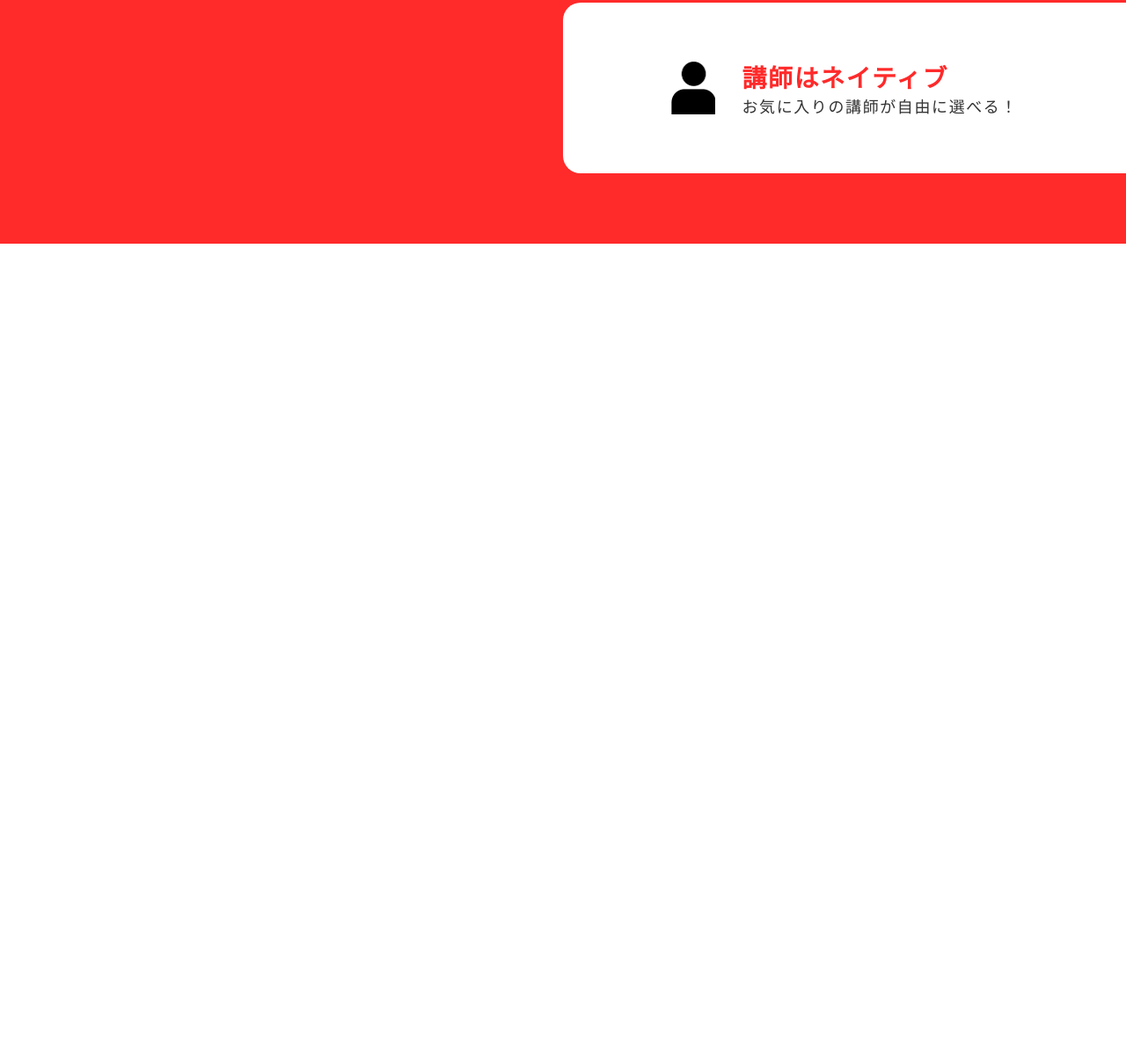
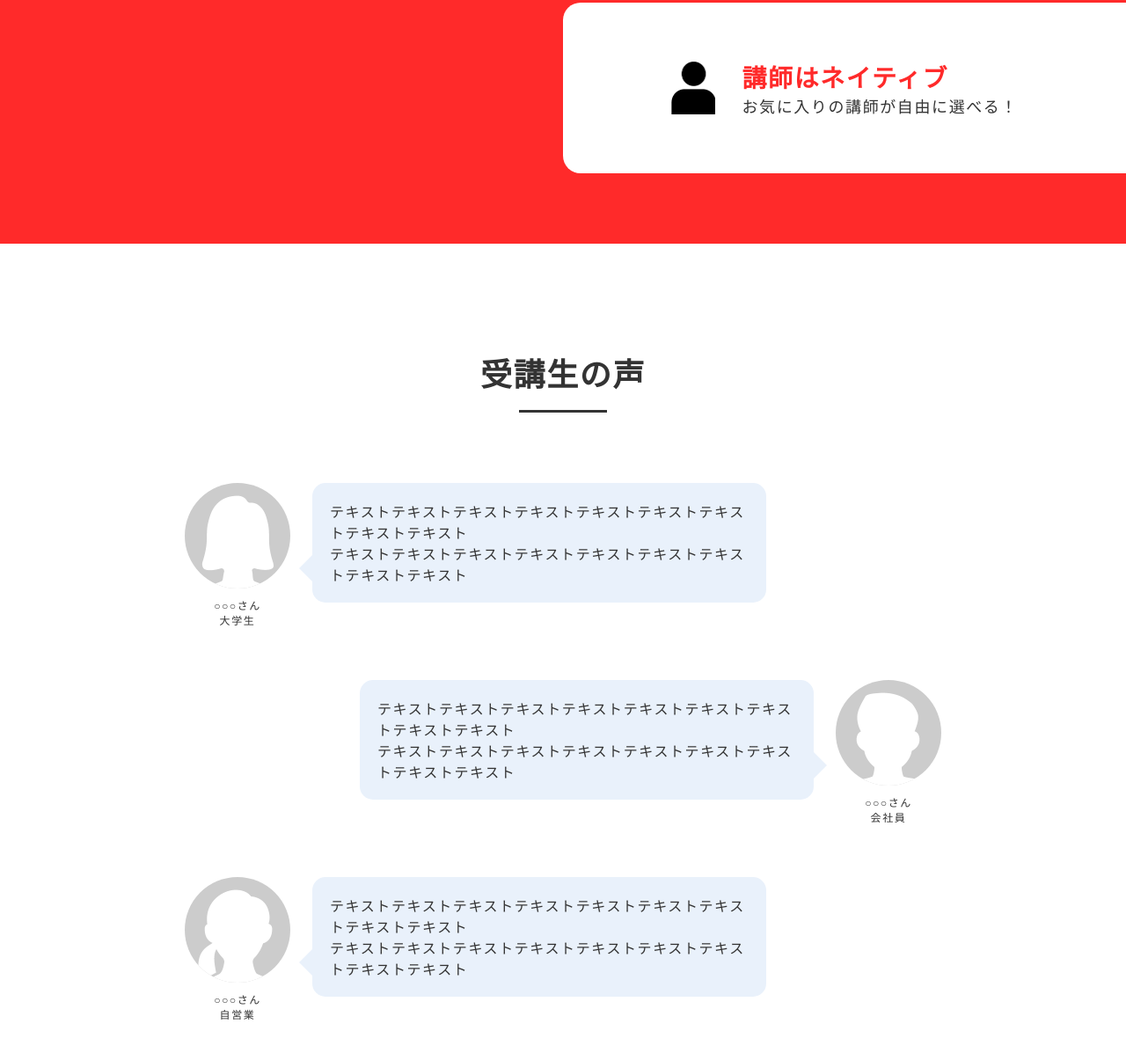
Before and after one commit to Shiho-okb/BBB-, a plain HTML site: page index.html in a window 1280 px wide. Shown: the part 1403-2600 px from the top of the page at 88% size. Before the commit the page ends 1800 px from the top, so only its background shows below. Drawn offline with nearby package versions, Linux system fonts and the light colour scheme; some packages are replaced by stand-ins of ours.

Commit message:
受講生の声完成

```diff
--- a/css/styles.css
+++ b/css/styles.css
@@ -33,6 +33,13 @@ a {
 img {
   max-width: 100%;
   vertical-align: bottom;
+}
+
+/* コンテンツ幅を設定するための共通クラス */
+.wrapper {
+  width: 100%;
+  max-width: 860px;
+  margin: 0 auto;
 }
 
 /* セクションタイトル用の共通クラス */
@@ -403,3 +410,107 @@ forwards → 再生が終わったあと、最後の状態を維持する */
     transform: translateX(100%);
   }
 }
+
+
+/*-------------------------------------------
+受講生の声
+-------------------------------------------*/
+#voice {
+  margin-bottom: 120px;
+}
+
+#voice .item-left,
+#voice .item-right {
+  display: flex;
+  align-items: flex-start;
+  opacity: 0;
+  margin-bottom: 60px;
+}
+
+#voice .item-left {
+  justify-content: flex-start;
+}
+
+#voice .item-left:last-of-type {
+  margin-bottom: 0;
+}
+
+#voice .item-right {
+  justify-content: flex-end;
+}
+
+#voice .student img {
+  width: 120px;
+  background-color: #ccc;
+  border-radius: 50%;
+  margin-bottom: 10px;
+}
+
+#voice .student .name {
+  font-size: 0.75rem;
+  text-align: center;
+}
+
+/* ふきだしを設定 */
+#voice .item-left .balloon-text,
+#voice .item-right .balloon-text {
+  width: 60%;
+  display: flex;
+  justify-content: center;
+  background: #e9f1fb;
+  border-radius: 15px;
+  padding: 20px;
+  position: relative;
+}
+
+#voice .item-left .balloon-text {
+  margin-left: 25px;
+}
+
+/* 左のふきだしの矢印部分 */
+#voice .item-left .balloon-text::before {
+  content: "";
+  position: absolute;
+  top: 60%;
+  left: 0;
+  margin-left: -30px;
+  border: 15px solid transparent;
+  border-right: 15px solid #e9f1fb;
+}
+
+#voice .item-right .balloon-text {
+  margin-right: 25px;
+}
+
+/* 右のふきだしの矢印部分 */
+#voice .item-right .balloon-text::before {
+  content: "";
+  position: absolute;
+  top: 60%;
+  right: 0;
+  margin-right: -30px;
+  border: 15px solid transparent;
+  border-left: 15px solid #e9f1fb;
+}
+
+/* アニメーションを実行 */
+/* balloon → アニメーション名（@keyframes balloon { ... } を参照）
+0.5s → アニメーションの再生時間（0.5秒で動きが完了）
+ease-out → イージング（動きがだんだん遅くなる）
+0s → 遅延時間（待ち時間なしで開始）
+1 → 再生回数（1回だけ実行）
+forwards → 再生が終わったあと、最後の状態を維持する */
+#voice .balloon {
+  animation: balloon 0.5s ease-out 0s 1 forwards;
+}
+
+@keyframes balloon {
+  0% {
+    transform: scale(0.1);
+    opacity: 0;
+  }
+  100% {
+    transform: scale(1);
+    opacity: 1;
+  }
+}
--- a/index.html
+++ b/index.html
@@ -12,6 +12,7 @@
   <script src="js/jquery.inview.min.js"></script>
   <script src="js/main.js"></script>
 </head>
+
 <body>
   <!-- ヘッダー -->
   <header id="header">
@@ -33,6 +34,7 @@
       <span></span>
     </div>
   </header>
+
   <main>
   <!-- メインビジュアル -->
     <div id="mainvisual">
@@ -50,6 +52,7 @@
         <li><img src="img/mainvisual3.jpg" alt=""></li>
       </ul>
     </div>
+
   <!-- BBBが選ばれる理由 -->
     <section id="reason">
       <h2 class="section-title">BBBが選ばれる理由</h2>
@@ -69,8 +72,53 @@
           </p>
         </div>
       </div>
+    </section>
 
+    <!-- 受講生の声 -->
+    <section id="voice" class="wrapper">
+      <h2 class="section-title">受講生の声</h2>
+      <div class="item-left inview-balloon balloon">
+        <div class="student">
+          <img src="img/icon-student1.png" alt="">
+          <p class="name">○○○さん<br>大学生</p>
+        </div>
+        <div class="balloon-text">
+          <p>
+            テキストテキストテキストテキストテキストテキストテキストテキストテキスト
+            <br>
+            テキストテキストテキストテキストテキストテキストテキストテキストテキスト
+          </p>
+        </div>
+      </div>
+      <div class="item-right inview-balloon balloon">
+        <div class="balloon-text">
+          <p>
+            テキストテキストテキストテキストテキストテキストテキストテキストテキスト
+            <br>
+            テキストテキストテキストテキストテキストテキストテキストテキストテキスト
+          </p>
+        </div>
+        <div class="student">
+          <img src="img/icon-student2.png" alt="">
+          <p class="name">○○○さん<br>会社員</p>
+        </div>
+      </div>
+      <div class="item-left inview-balloon balloon">
+        <div class="student">
+          <img src="img/icon-student3.png" alt="">
+          <p class="name">○○○さん<br>自営業</p>
+        </div>
+        <div class="balloon-text">
+          <p>
+            テキストテキストテキストテキストテキストテキストテキストテキストテキスト
+            <br>
+            テキストテキストテキストテキストテキストテキストテキストテキストテキスト
+          </p>
+        </div>
+      </div>
     </section>
+
+
 
   </main>
 
```
Lines whose indentation alone changed are shown as unchanged.
